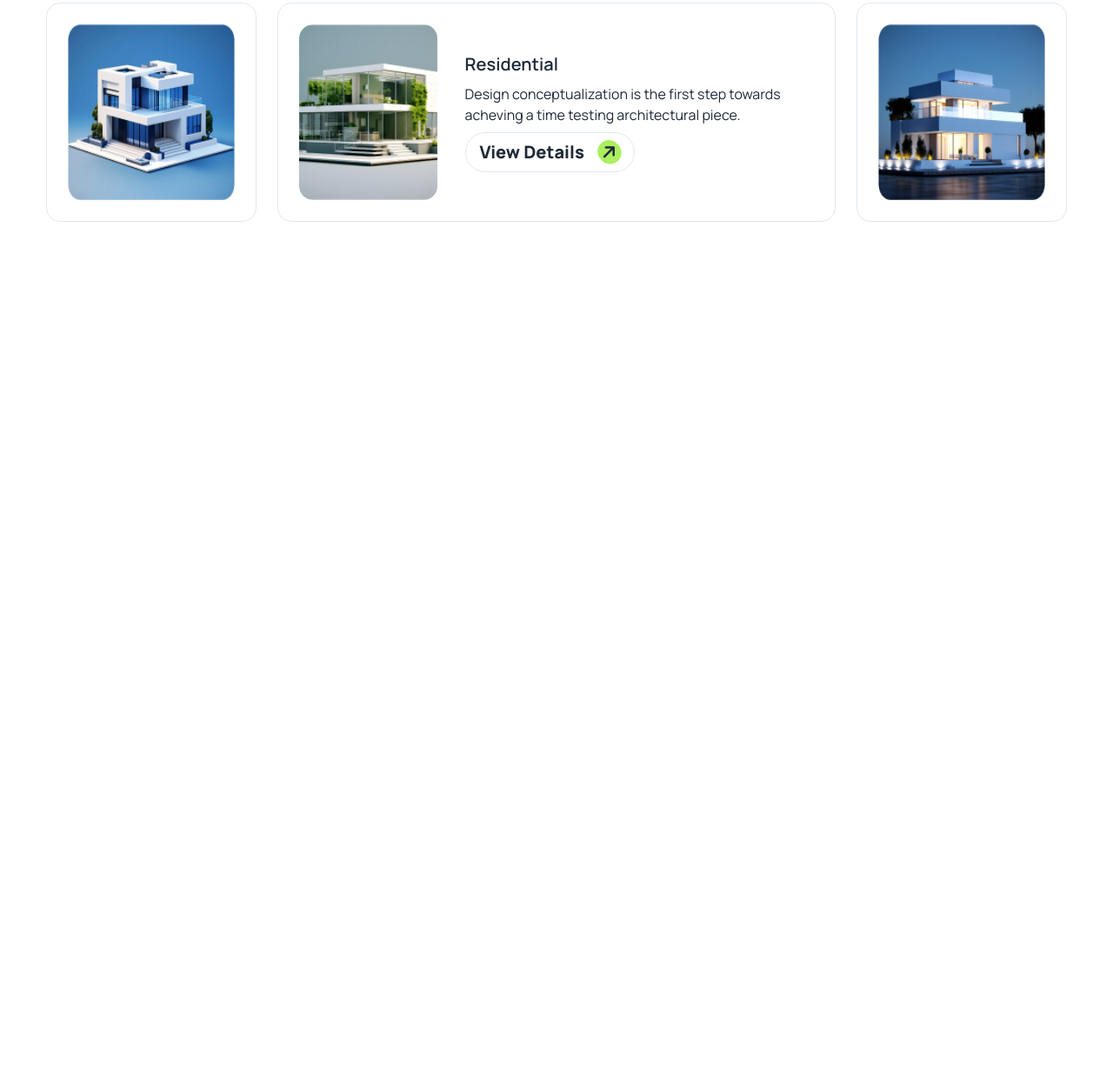
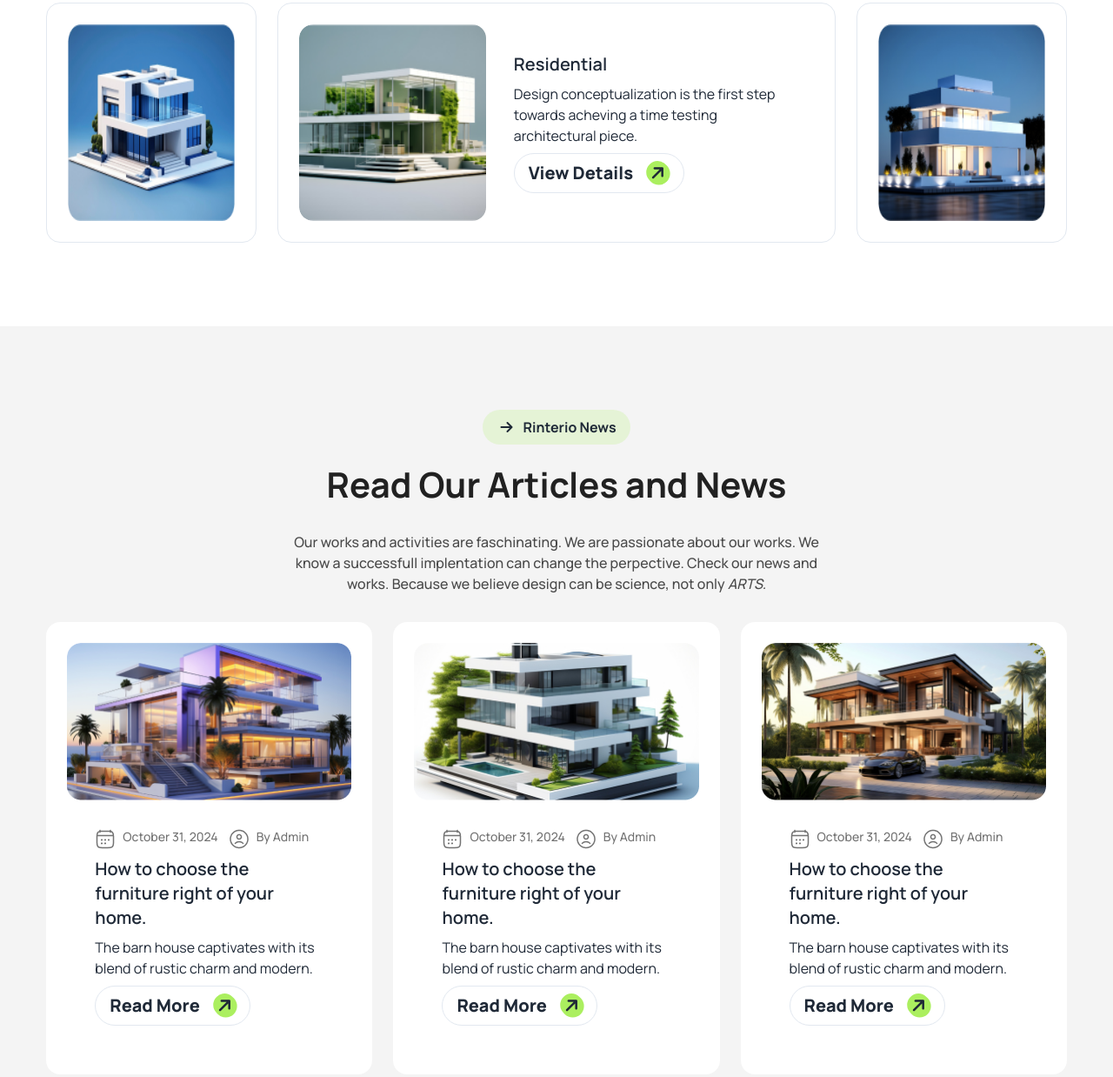
Before and after one commit to SubhaeSadeek/Bres9-A3, a plain HTML site: page index.html in a window 1280 px wide. Shown: the part 3022-4260 px from the top of the page at 87% size. Before the commit the page ends 3373 px from the top, so only its background shows below. Drawn offline with nearby package versions, Linux system fonts and the light colour scheme.

Commit message:
Read Our Articles and News section hss been done

```diff
--- a/index.html
+++ b/index.html
@@ -352,7 +352,7 @@
 					>
 						<figure>
 							<img
-								class="h-full"
+								class="w-full h-full rounded-2xl "
 								src="./assets/img1.png"
 								alt="home on a hand"
 							/>
@@ -394,7 +394,7 @@
 								alt="home with lush green on verandah"
 							/>
 						</figure>
-						<div class="card-body">
+						<div class="card-body w-11/12">
 							<h2 class="card-title">Residential</h2>
 							<p>
 								Design conceptualization is the first step towards acheving a
@@ -415,7 +415,142 @@
 					<div class="lg:col-span-2 p-6 border border-slate-200 rounded-2xl">
 						<img class="w-full h-full" src="./assets/img5.png" alt="">
 					</div>
-			</section>
+				</section>
+			<!-- Read our article and News section -->
+			 <section class="py-24 bg-[#F4F4F4;]">
+				<button
+					class="px-4 py-2 rounded-[32px] bg-[rgba(171,239,95,0.20)] flex flex-row-reverse gap-2 items-center justify-center text-base font-bold mx-auto"
+				>
+				Rinterio News
+					<i class="fa-solid fa-arrow-right p-1"></i>
+				</button>
+				<div class="w-1/2 mx-auto text-center pt-4">
+					<h2 class="text-[2.5rem] font-bold text-[#212121] pb-6">
+						Read Our Articles and News
+					</h2>
+					<p class="font-medium text-[#494949]">
+						Our works and activities are faschinating. We are passionate about our works. We know a successfull implentation can change the perpective. Check our news and works. Because we  believe design can be science, not only
+						<span class="italic">ARTS.</span>
+					</p>
+				</div>
+				<!-- read article card section -->
+				 <!-- card container -->
+				 <div class="w-11/12 mx-auto grid grid-cols-1 lg:grid-cols-3 gap-6 mt-8">
+					<!-- card-1 -->
+					<div class="card bg-base-100 p-6">
+						<figure>
+						  <img class="w-full"
+							src="./assets/article1.png"
+							alt="good artitectural residential building rendered image" />
+						</figure>
+						<div class="card-body">
+							<div class="flex gap-3">
+								<div class="flex gap-2">
+									<img src="./assets/calendar-03.png" alt="">
+									<p class="text-sm font-medium text-[#737373]">October 31, 2024</p>
+								</div>
+								<div class="flex gap-2">
+									<img src="./assets/admin-circle.png" alt="">
+									<p class="text-sm font-medium text-[#737373]">By Admin</p>
+								</div>
+							</div>
+						  <h2 class="card-title">How to choose the furniture right  of your home.</h2>
+						  <p>The barn house captivates with its blend of rustic charm and modern.</p>
+						  <div class="">
+							<button
+									class="px-4 py-2 rounded-[32px] font-extrabold text-xl mx-auto border border-slate-200"
+								>
+								Read More
+									<i
+										class="fa-solid fa-arrow-right -rotate-45 bg-[#ABEF5F] rounded-full ml-3 p-1"
+									></i>
+								</button>
+						  </div>
+						</div>
+					  </div>
+					  <!-- card -2 -->
+					  <div class="card bg-base-100 p-6">
+						<figure>
+						  <img class="w-full"
+							src="./assets/article2.png"
+							alt="good artitectural residential building rendered image" />
+						</figure>
+						<div class="card-body">
+							<div class="flex gap-3">
+								<div class="flex gap-2">
+									<img src="./assets/calendar-03.png" alt="">
+									<p class="text-sm font-medium text-[#737373]">October 31, 2024</p>
+								</div>
+								<div class="flex gap-2">
+									<img src="./assets/admin-circle.png" alt="">
+									<p class="text-sm font-medium text-[#737373]">By Admin</p>
+								</div>
+							</div>
+						  <h2 class="card-title">How to choose the furniture right  of your home.</h2>
+						  <p>The barn house captivates with its blend of rustic charm and modern.</p>
+						  <div class="">
+							<button
+									class="px-4 py-2 rounded-[32px] font-extrabold text-xl mx-auto border border-slate-200"
+								>
+								Read More
+									<i
+										class="fa-solid fa-arrow-right -rotate-45 bg-[#ABEF5F] rounded-full ml-3 p-1"
+									></i>
+								</button>
+						  </div>
+						</div>
+					  </div>
+					  <!-- card-3 -->
+					  <div class="card bg-base-100 p-6">
+						<figure>
+						  <img class="w-full"
+							src="./assets/article3.png"
+							alt="good artitectural residential building rendered image" />
+						</figure>
+						<div class="card-body">
+							<div class="flex gap-3">
+								<div class="flex gap-2">
+									<img src="./assets/calendar-03.png" alt="">
+									<p class="text-sm font-medium text-[#737373]">October 31, 2024</p>
+								</div>
+								<div class="flex gap-2">
+									<img src="./assets/admin-circle.png" alt="">
+									<p class="text-sm font-medium text-[#737373]">By Admin</p>
+								</div>
+							</div>
+						  <h2 class="card-title">How to choose the furniture right  of your home.</h2>
+						  <p>The barn house captivates with its blend of rustic charm and modern.</p>
+						  <div class="">
+							<button
+									class="px-4 py-2 rounded-[32px] font-extrabold text-xl mx-auto border border-slate-200"
+								>
+								Read More
+									<i
+										class="fa-solid fa-arrow-right -rotate-45 bg-[#ABEF5F] rounded-full ml-3 p-1"
+									></i>
+								</button>
+						  </div>
+						</div>
+					  </div>
+				 </div>
+			 </section>
+			 <!-- let's discuss next project section -->
+			  <section class="py-24 bg-[url('./assets/bg.jpg')] bg-no-repeat bg-center bg-cover">
+				<button
+					class="px-4 py-2 rounded-[32px] bg-[rgba(171,239,95,0.20)] flex flex-row-reverse gap-2 items-center justify-center text-base font-bold mx-auto"
+				>
+				Rinterio News
+					<i class="fa-solid fa-arrow-right p-1"></i>
+				</button>
+				<div class="w-1/2 mx-auto text-center pt-4">
+					<h2 class="text-[2.5rem] font-bold text-[#212121] pb-6">
+						Let&apos;s Connect
+					</h2>
+					<p class="font-medium text-[#494949]">
+						Interested? Want to make your investment in property to next level? please fill the form below. We will soon contact with you and one of our executive architect will discuss with your aspirations and needs.
+					</p>
+				</div>
+			  </section>
 		</main>
 		<footer></footer>
 	</body>
```
Also changed, not shown: assets/admin-circle.png (added), assets/calendar-03.png (added).
